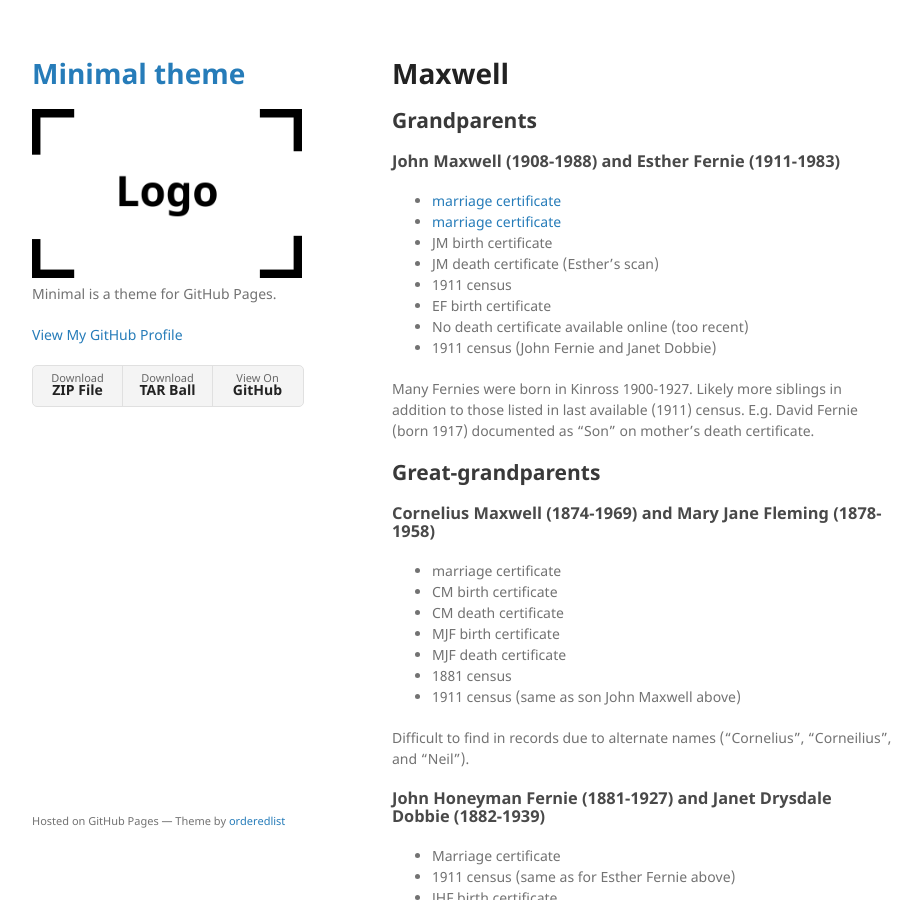
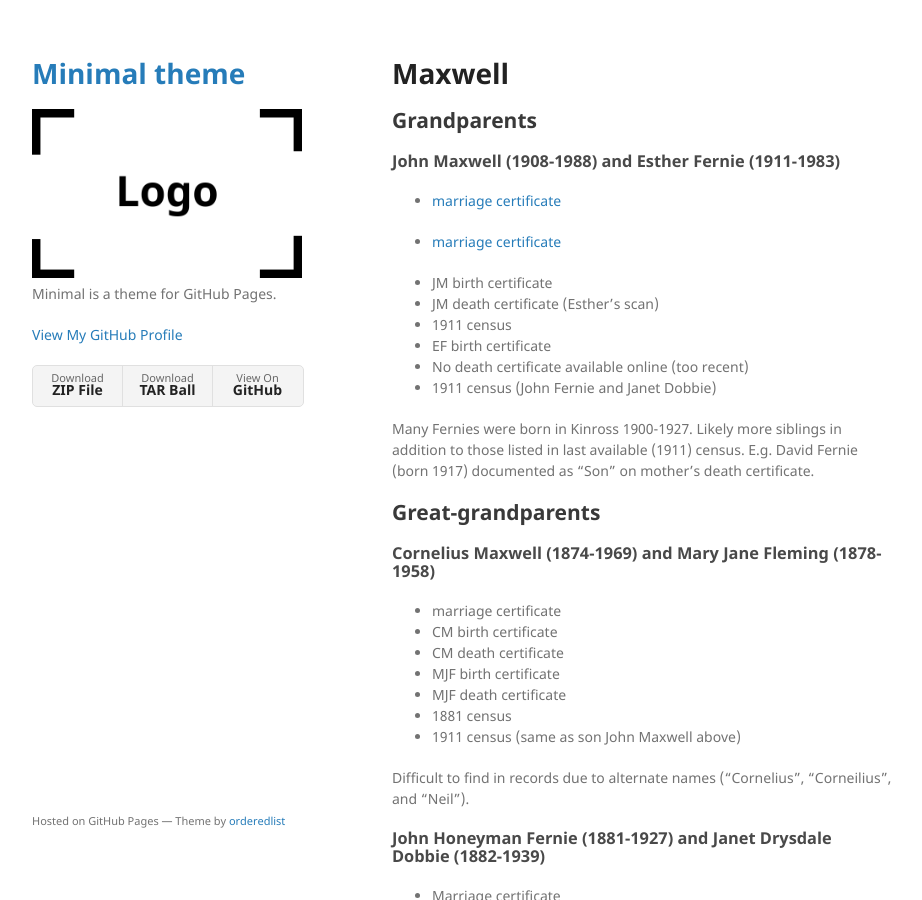
Before and after one commit to rfj1961/rfj1961.github.io, a Jekyll site: the page built from jfm1933.md, in a window 1280 px wide and 900 px high. Shown: the whole window, without its empty margins (178-1100 px from the left). Built offline with Jekyll 4.4.1, drawn with Linux system fonts in a browser that asks for light colours; our own code applies the rules of GitHub Pages for plain Markdown files.

```diff
--- a/jfm1933.md
+++ b/jfm1933.md
@@ -7,8 +7,10 @@ layout: default
 ## Grandparents
 
 ### John Maxwell (1908-1988) and Esther Fernie (1911-1983)
-- [marriage certificate](#rfj1961.github.io/1932_marriage_john_maxwell_esther_fernie.jpg)
+- [marriage certificate](rfj1961.github.io/1932_marriage_john_maxwell_esther_fernie.jpg)
+
 - <a href="rfj1961.github.io/1932_marriage_john_maxwell_esther_fernie.pdf" target="_blank">marriage certificate</a>
+
 - JM birth certificate
 - JM death certificate (Esther's scan)
 - 1911 census
```
